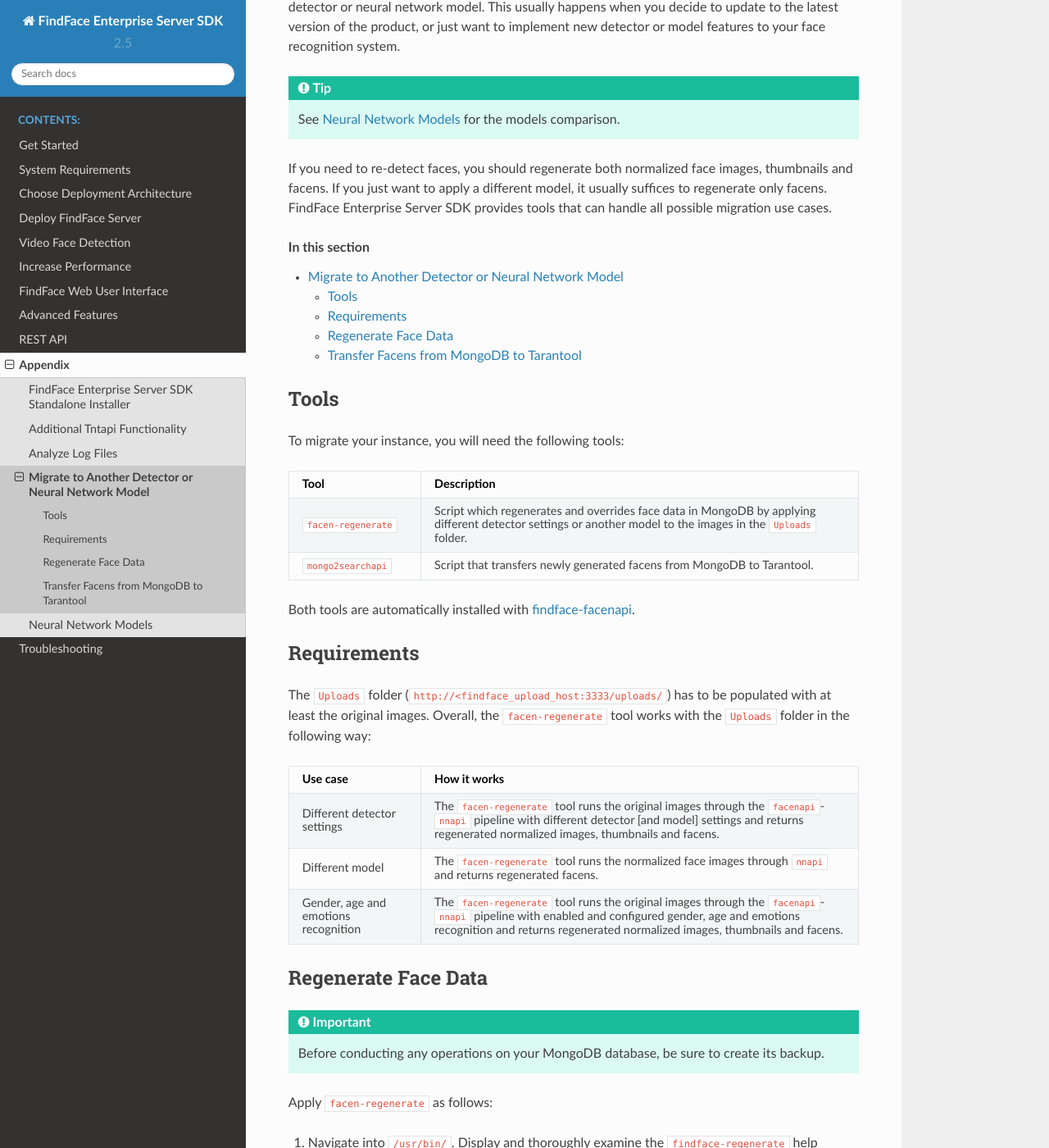
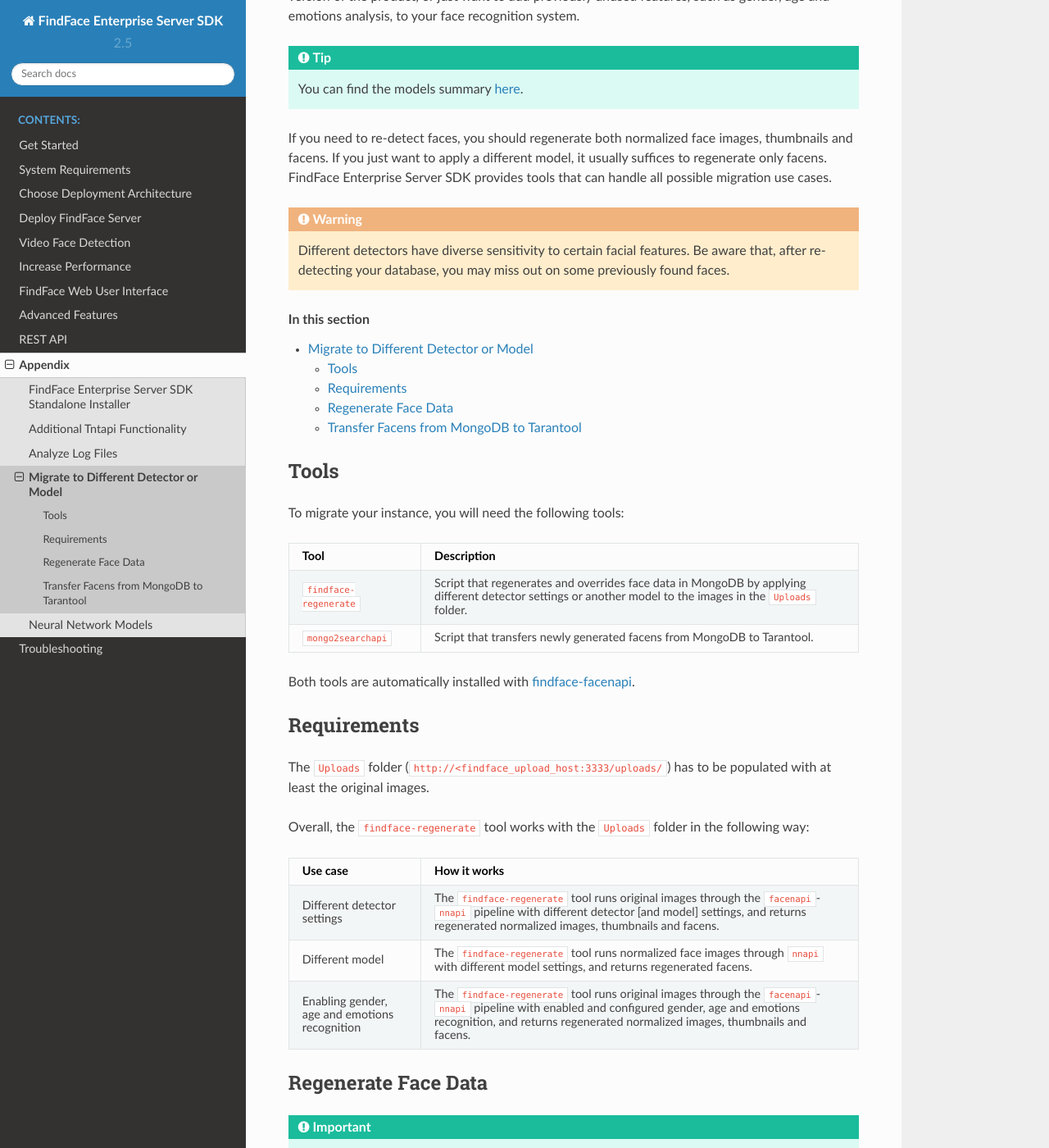
Before and after one commit to NTech-Lab/docs, a Sphinx documentation site: the page built from docs/regenerate_facens.rst, in a window 1280 px wide and 1400 px high, scrolled down 325 px. Shown: the whole window at 82% size. Built offline with Sphinx 7.4.7 and the Read the Docs theme 2.0.0, drawn with Linux system fonts in a browser that asks for light colours; some of the changed text lies outside the part shown.

Commit message:
Migration

```diff
--- a/docs/gae.rst
+++ b/docs/gae.rst
@@ -34,7 +34,7 @@
        $ sudo vi /etc/findface-nnapi.ini
 
        ## Uncomment the following lines:
-             → model_emotions = model_39c_em
+             → model_emotions = emotion_1
              → model_age = fr_1_age0
              → model_gender = fr_1_gender0
 
--- a/docs/regenerate_facens.rst
+++ b/docs/regenerate_facens.rst
@@ -1,18 +1,21 @@
 .. _regenerate-facens:
 
-Migrate to Another Detector or Neural Network Model
+Migrate to Different Detector or Model
 ==========================================================
 
 .. tip::
    Do not hesitate to contact our experts on migration by info@ntechlab.com.
 
 
-Sometimes you have to migrate your FindFace Enterprise Server SDK instance to another face detector or neural network model. This usually happens when you decide to update to the latest version of the product, or just want to implement new detector or model features to your face recognition system.
+Sometimes you have to migrate your FindFace Enterprise Server SDK instance to another face detector or neural network model. This usually happens when you decide to update to the latest version of the product, or just want to add previously unused features, such as gender, age and emotions analysis, to your face recognition system.
 
 .. tip::
-   See :ref:`models` for the models comparison.
+   You can find the models summary :ref:`here <models>`.
 
 If you need to re-detect faces, you should regenerate both normalized face images, thumbnails and facens. If you just want to apply a different model, it usually suffices to regenerate only facens. FindFace Enterprise Server SDK provides tools that can handle all possible migration use cases.
+
+.. warning::
+   Different detectors have diverse sensitivity to certain facial features. Be aware that, after re-detecting your database, you may miss out on some previously found faces.
 
 .. contents:: In this section
 
@@ -27,8 +30,8 @@
 
    * - Tool
      - Description
-   * - ``facen-regenerate``
-     - Script which regenerates and overrides face data in MongoDB by applying different detector settings or another model to the images in the ``Uploads`` folder.
+   * - ``findface-regenerate``
+     - Script that regenerates and overrides face data in MongoDB by applying different detector settings or another model to the images in the ``Uploads`` folder.
    * - ``mongo2searchapi``
      - Script that transfers newly generated facens from MongoDB to Tarantool.
 
@@ -37,7 +40,9 @@
 Requirements
 ------------------------
 
-The ``Uploads`` folder (``http://<findface_upload_host:3333/uploads/``) has to be populated with at least the original images. Overall, the ``facen-regenerate`` tool works with the ``Uploads`` folder in the following way:
+The ``Uploads`` folder (``http://<findface_upload_host:3333/uploads/``) has to be populated with at least the original images.
+
+Overall, the ``findface-regenerate`` tool works with the ``Uploads`` folder in the following way:
 
 .. list-table::
    :header-rows: 1
@@ -46,11 +51,11 @@
    * - Use case
      - How it works
    * - Different detector settings
-     - The ``facen-regenerate`` tool runs the original images through the ``facenapi``-``nnapi`` pipeline with different detector [and model] settings and returns regenerated normalized images, thumbnails and facens.
+     - The ``findface-regenerate`` tool runs original images through the ``facenapi``-``nnapi`` pipeline with different detector [and model] settings, and returns regenerated normalized images, thumbnails and facens.
    * - Different model
-     - The ``facen-regenerate`` tool runs the normalized face images through ``nnapi`` and returns regenerated facens.
-   * - Gender, age and emotions recognition
-     - The ``facen-regenerate`` tool runs the original images through the ``facenapi``-``nnapi`` pipeline with enabled and configured gender, age and emotions recognition and returns regenerated normalized images, thumbnails and facens.
+     - The ``findface-regenerate`` tool runs normalized face images through ``nnapi`` with different model settings, and returns regenerated facens.
+   * - Enabling gender, age and emotions recognition
+     - The ``findface-regenerate`` tool runs original images through the ``facenapi``-``nnapi`` pipeline with enabled and configured gender, age and emotions recognition, and returns regenerated normalized images, thumbnails and facens.
 
 
 Regenerate Face Data
@@ -59,7 +64,7 @@
 .. important::
    Before conducting any operations on your MongoDB database, be sure to create its backup.
 
-Apply ``facen-regenerate`` as follows:
+Apply ``findface-regenerate`` as follows:
 
 #. Navigate into ``/usr/bin/``. Display and thoroughly examine the ``findface-regenerate`` help message:
 
@@ -184,8 +189,9 @@
       sudo vi /etc/findface-facenapi.ini
 
       detector                       = 'nnd'
+      ...
 
-#. To change a facen :ref:`model <models>`, edit the ``model_facen`` parameter in the ``findface-nnapi`` configuration file:
+#. To change a face biometrics :ref:`model <models>`, edit the ``model_facen`` parameter in the ``findface-nnapi`` configuration file:
 
    .. code::
 
@@ -193,12 +199,10 @@
 
       model_facen = apricot_320
 
-#. If necessary, enable :ref:`gender, age and emotions recognition <gae>`.
-#. Configure `findface-regenerate` by using command line arguments as described in the help message. To run ``facen-regenerate``, execute from ``/usr/bin``:
+#. If necessary, configure :ref:`gender, age and emotions recognition <gae>` in the ``findface-facenapi`` and ``findface-nnapi`` configuration files.
+#. Configure ``findface-regenerate`` by using command line arguments as described in the help message. To run the script, execute from ``/usr/bin``:
 
    .. code::
-
-       $ cd /usr/bin
 
        ## To regenerate facens:
        $ sudo findface-regenerate --regenerate=facens --config=/etc/findface-facenapi.ini
@@ -236,7 +240,7 @@
         * :samp:`/opt/ntech/var/lib/tarantool/shard_{N}/xlogs`
         * :samp:`/opt/ntech/var/lib/tarantool/shard_{N}/index`
 
-#. If facens of the old and new models differ in size, update the facen size in the ``FindFace.start`` section of the Tarantool configuration file :samp:`/etc/tarantool/instances.enabled/FindFace_{shard_N}.lua` for each shard.
+#. If facens :ref:`differ in size <models>` for the old and new models, update the facen size in the ``FindFace.start`` section of the Tarantool configuration file :samp:`/etc/tarantool/instances.enabled/FindFace_{shard_N}.lua`. Do so for each shard.
 
    .. code::
 
@@ -244,7 +248,7 @@
 
       FindFace.start("127.0.0.1", 8001, {license_ntls_server="127.0.0.1:3133", facen_size = 320})
 
-#. Run ``mongo2searchapi`` on the findface-facenapi host:
+#. Run ``mongo2searchapi`` on the ``findface-facenapi`` host:
 
    .. code::
 
```
Also changed, not shown: docs/models.rst (+31 -0 lines).
